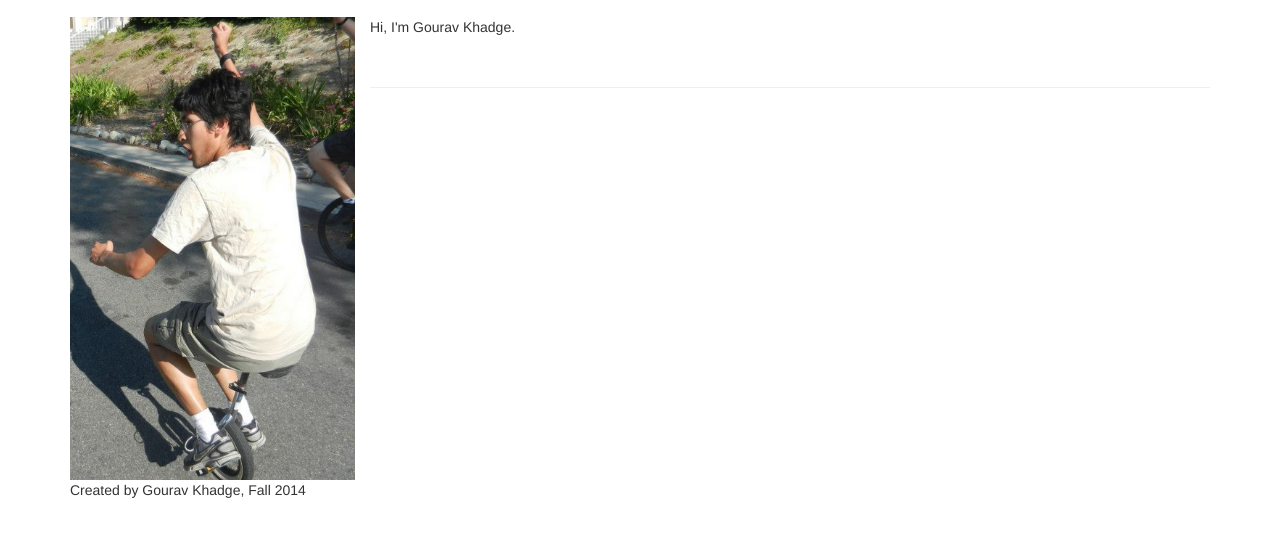
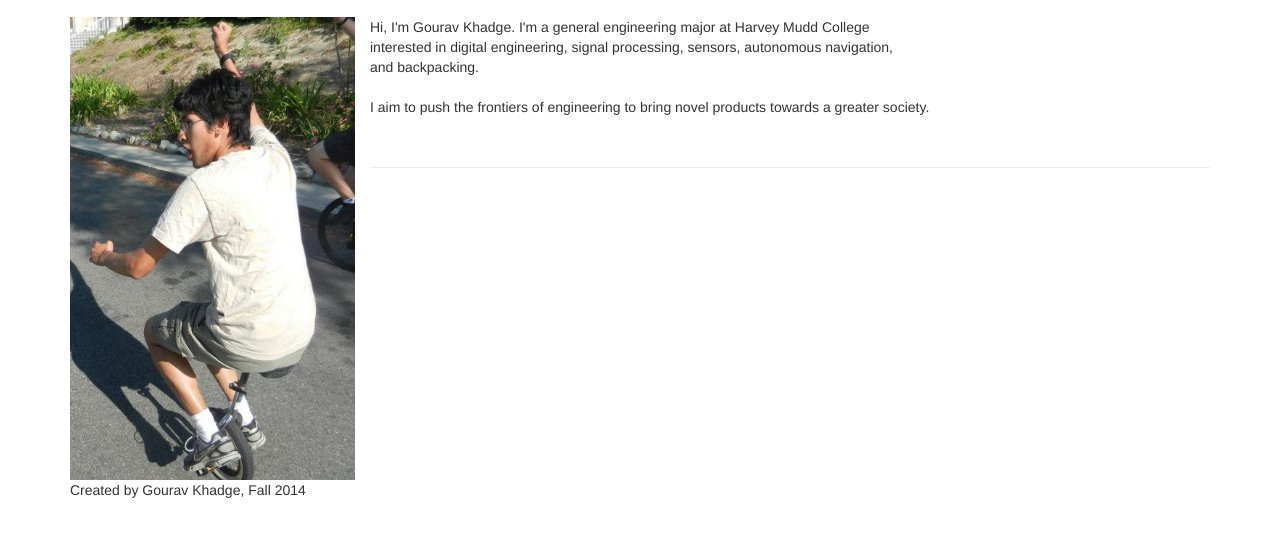
Before and after one commit to gkhadge/PersonalWebsite, a plain HTML site: page about.html in a window 1280 px wide. Shown: the part 53-590 px from the top of the page. Drawn offline with Linux system fonts and the light colour scheme.

Commit message:
Updated about statement
A bit better now

```diff
--- a/about.html
+++ b/about.html
@@ -59,7 +59,11 @@
 
 	<img src="gouravunicycle.png" alt="Gourav Khadge" width="300" align="left" style="PADDING-RIGHT: 15px" >
 	<p>
-	Hi, I'm Gourav Khadge.
+	Hi, I'm Gourav Khadge. I'm a general engineering major at Harvey Mudd College <br>
+	interested in digital engineering, signal processing, sensors, autonomous navigation, <br>
+	and backpacking. <br> <br>
+	I aim to push the frontiers of engineering to bring novel products towards a greater society.
+
 	</p>
 
 <br />
```
